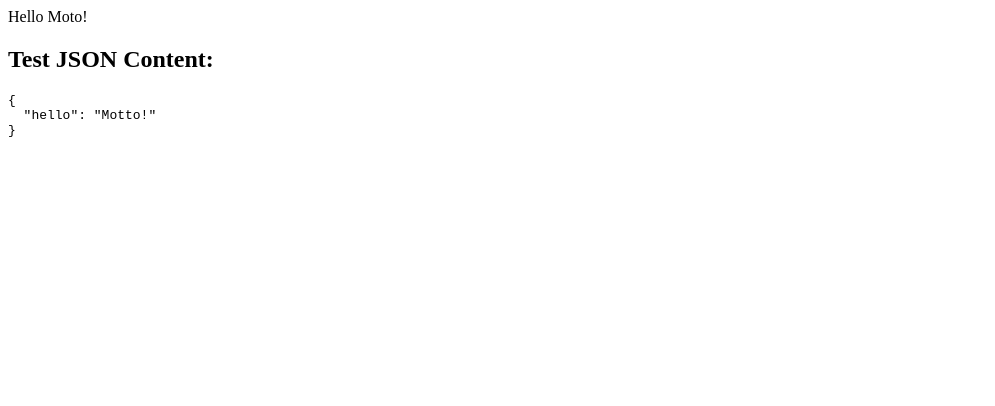
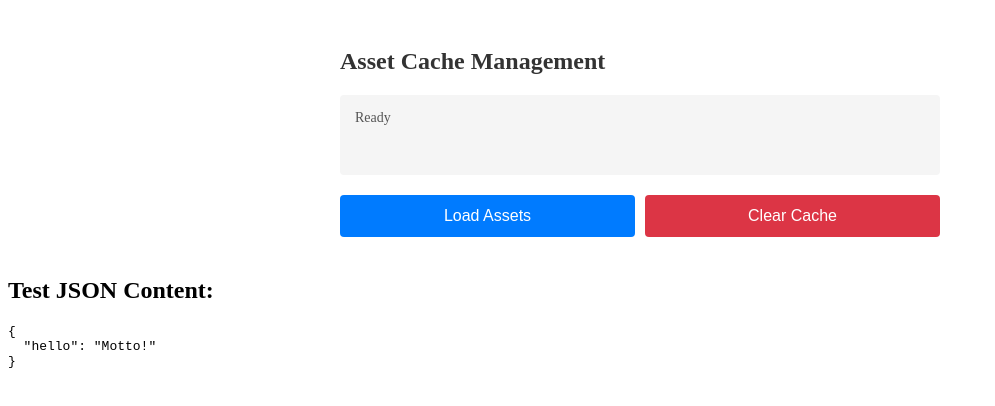
Before and after one commit to awaragi/mf2-prototype2, an Angular app: page / in a window 1280 px wide. Shown: the top 406 px of the page, without its empty margins (0-995 px from the left). Built offline with nearby package versions, Linux system fonts and the light colour scheme.

Commit message:
feat: Add cache management component for asset loading and clearing

```diff
--- a/src/app/app.html
+++ b/src/app/app.html
@@ -1,5 +1,6 @@
 <app-update-notification />
-Hello Moto!
+<app-cache />
+
 
 @if (testData()) {
   <div>
--- a/src/app/app.ts
+++ b/src/app/app.ts
@@ -4,10 +4,11 @@ import { HttpClient } from '@angular/common/http';
 import { JsonPipe } from '@angular/common';
 import { toSignal } from '@angular/core/rxjs-interop';
 import { UpdateNotificationComponent } from './components/update-notification/update-notification.component';
+import { CacheComponent } from './components/cache/cache.component';
 
 @Component({
   selector: 'app-root',
-  imports: [RouterOutlet, UpdateNotificationComponent, JsonPipe],
+  imports: [RouterOutlet, UpdateNotificationComponent, CacheComponent, JsonPipe],
   templateUrl: './app.html',
   styleUrl: './app.scss'
 })
--- /dev/null
+++ b/src/app/components/cache/cache.component.html
@@ -0,0 +1,23 @@
+<div class="cache-container">
+  <h2>Asset Cache Management</h2>
+
+  <div class="status-message">
+    <p>{{ statusMessage() }}</p>
+  </div>
+
+  <div class="button-group">
+    <button
+      class="btn-load"
+      (click)="loadAssets()"
+      [disabled]="isLoading()">
+      {{ isLoading() ? 'Loading...' : 'Load Assets' }}
+    </button>
+
+    <button
+      class="btn-clear"
+      (click)="clearCache()"
+      [disabled]="isLoading()">
+      {{ isLoading() ? 'Clearing...' : 'Clear Cache' }}
+    </button>
+  </div>
+</div>
--- /dev/null
+++ b/src/app/components/cache/cache.component.scss
@@ -0,0 +1,64 @@
+.cache-container {
+  padding: 20px;
+  max-width: 600px;
+  margin: 0 auto;
+
+  h2 {
+    margin-bottom: 20px;
+    color: #333;
+  }
+
+  .status-message {
+    padding: 15px;
+    margin-bottom: 20px;
+    background-color: #f5f5f5;
+    border-radius: 4px;
+    min-height: 50px;
+
+    p {
+      margin: 0;
+      color: #555;
+      font-size: 14px;
+    }
+  }
+
+  .button-group {
+    display: flex;
+    gap: 10px;
+    flex-wrap: wrap;
+
+    button {
+      flex: 1;
+      min-width: 140px;
+      padding: 12px 20px;
+      font-size: 16px;
+      border: none;
+      border-radius: 4px;
+      cursor: pointer;
+      transition: all 0.3s ease;
+
+      &:disabled {
+        opacity: 0.6;
+        cursor: not-allowed;
+      }
+
+      &.btn-load {
+        background-color: #007bff;
+        color: white;
+
+        &:hover:not(:disabled) {
+          background-color: #0056b3;
+        }
+      }
+
+      &.btn-clear {
+        background-color: #dc3545;
+        color: white;
+
+        &:hover:not(:disabled) {
+          background-color: #c82333;
+        }
+      }
+    }
+  }
+}
--- /dev/null
+++ b/src/app/components/cache/cache.component.ts
@@ -0,0 +1,78 @@
+import { Component, signal } from '@angular/core';
+import { contentCache } from '../../../utils/idb';
+
+@Component({
+  selector: 'app-cache',
+  imports: [],
+  templateUrl: './cache.component.html',
+  styleUrl: './cache.component.scss'
+})
+export class CacheComponent {
+  private readonly ASSETS_TO_CACHE = ['/api/test.json'];
+
+  statusMessage = signal<string>('Ready');
+  isLoading = signal<boolean>(false);
+
+  async loadAssets(): Promise<void> {
+    try {
+      this.isLoading.set(true);
+      this.statusMessage.set(`Loading ${this.ASSETS_TO_CACHE.length} asset(s)...`);
+
+      let successCount = 0;
+      let failCount = 0;
+
+      for (const url of this.ASSETS_TO_CACHE) {
+        try {
+          const response = await fetch(url, { cache: 'no-cache' });
+
+          if (!response.ok) {
+            throw new Error(`Failed to fetch ${url}: ${response.status}`);
+          }
+
+          const blob = await response.blob();
+          const type = response.headers.get('Content-Type') || blob.type || 'application/octet-stream';
+          const etag = response.headers.get('ETag') || undefined;
+
+          await contentCache.putAsset({
+            url: url.startsWith('/') ? url.slice(1) : url,
+            blob,
+            type,
+            size: blob.size,
+            etag
+          });
+
+          successCount++;
+          this.statusMessage.set(`Cached ${successCount}/${this.ASSETS_TO_CACHE.length}...`);
+        } catch (error) {
+          console.error(`Failed to cache ${url}:`, error);
+          failCount++;
+        }
+      }
+
+      this.statusMessage.set(
+        `Done! Cached: ${successCount}, Failed: ${failCount}`
+      );
+    } catch (error) {
+      console.error('Error loading assets:', error);
+      this.statusMessage.set(`Error: ${error instanceof Error ? error.message : 'Unknown error'}`);
+    } finally {
+      this.isLoading.set(false);
+    }
+  }
+
+  async clearCache(): Promise<void> {
+    try {
+      this.isLoading.set(true);
+      this.statusMessage.set('Clearing cache...');
+
+      await contentCache.clearAllAssets();
+
+      this.statusMessage.set('All cached assets cleared successfully!');
+    } catch (error) {
+      console.error('Error clearing cache:', error);
+      this.statusMessage.set(`Error: ${error instanceof Error ? error.message : 'Unknown error'}`);
+    } finally {
+      this.isLoading.set(false);
+    }
+  }
+}
```
